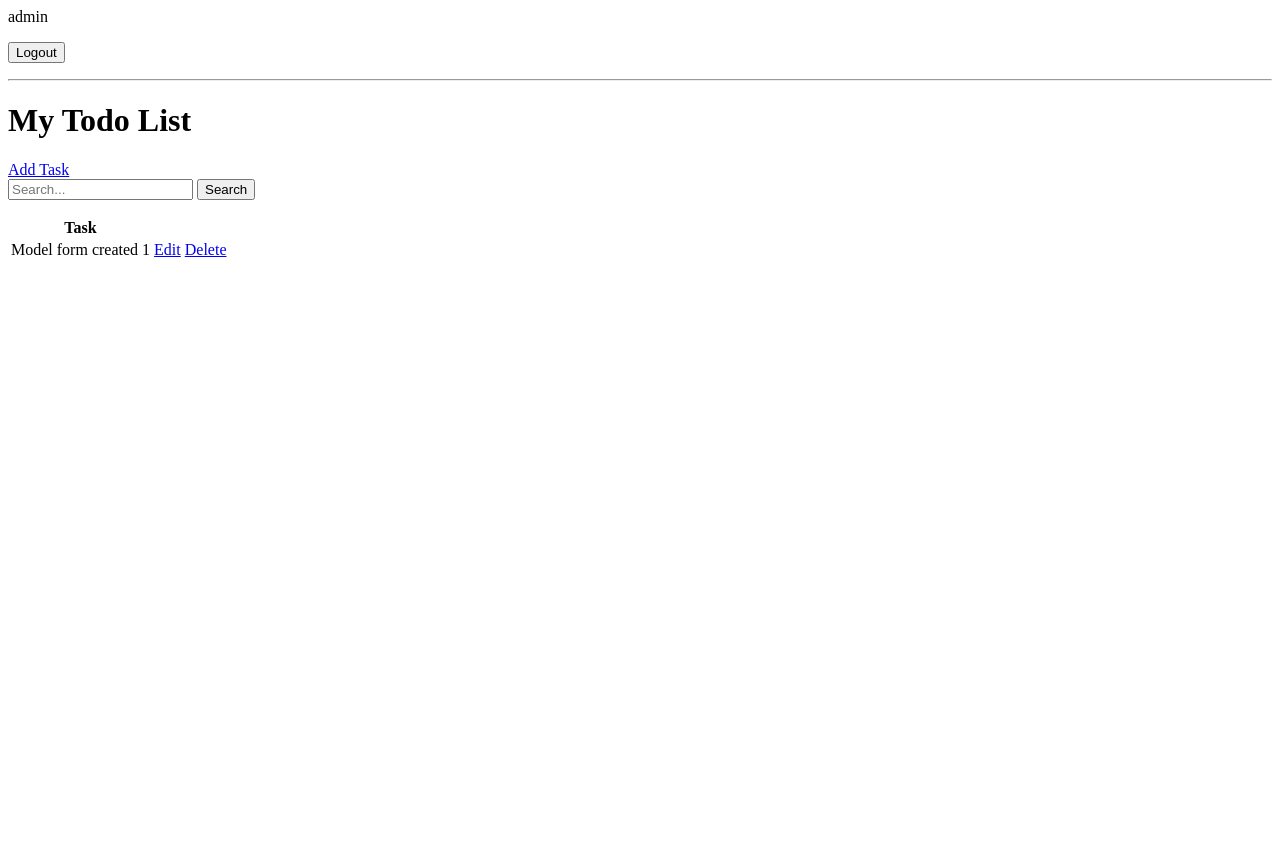
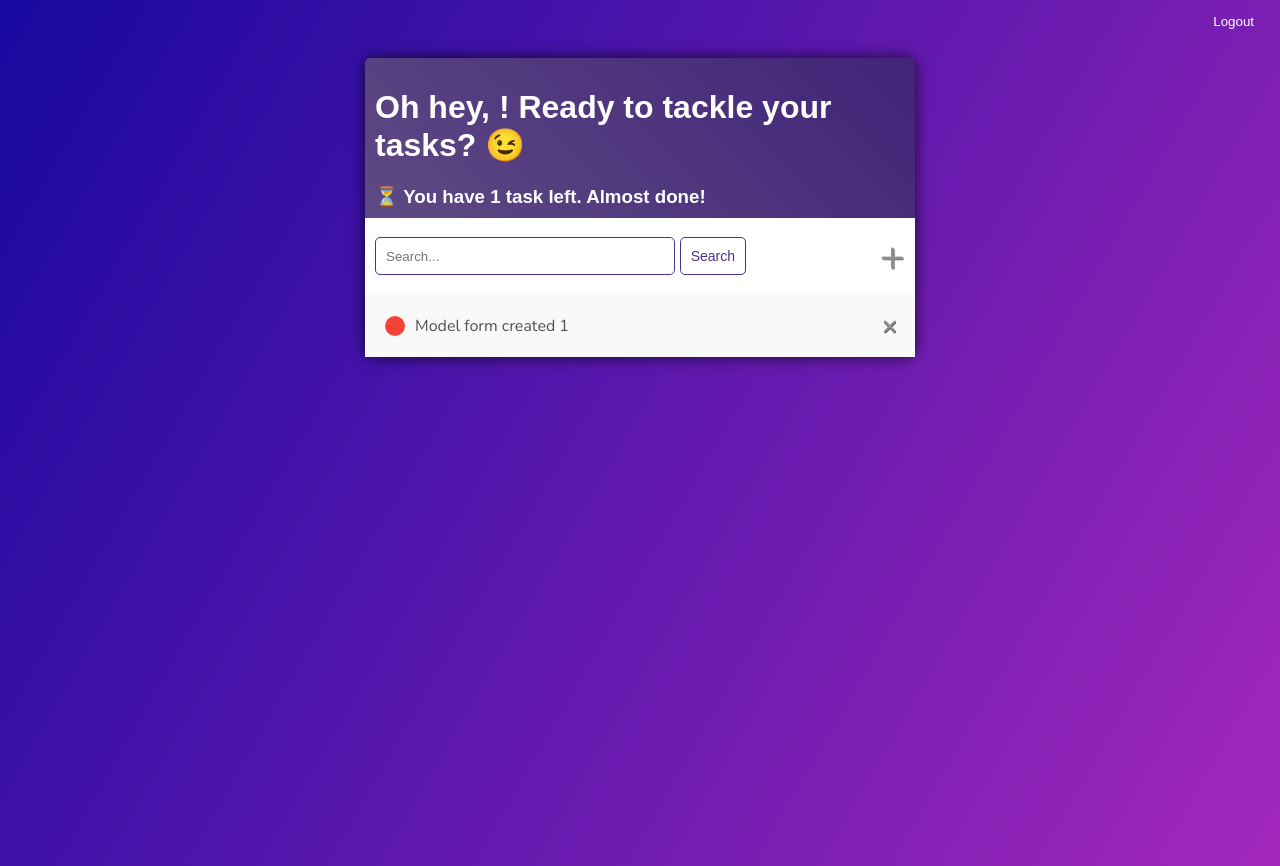
Before and after one commit to finalFlash159/Docker-all-day, a Django app: page /todos/ in a window 1280 px wide. Before the commit the page ends 257 px from the top, so only its background shows below. Run offline with Django 5.2, Linux system fonts and the light colour scheme; a user stored in the database is signed in; data comes from the database, SQL or seed files in the repository; both versions use the stored data as it was after the commit; some libraries are stand-ins or nearby versions.

Commit message:
final todo app

```diff
--- /dev/null
+++ b/Todo-list app/todos/templates/todos/main.html
@@ -0,0 +1,194 @@
+<!DOCTYPE html>
+
+<html>
+    <head>
+        <meta charset="utf-8">
+        <meta http-equiv="X-UA-Compatible" content="IE=edge">
+        <title>To Do Items</title>
+        <meta name="description" content="">
+        <meta name="viewport" content="width=device-width, initial-scale=1">
+        <link rel="stylesheet" href="">
+
+        <link rel="preconnect" href="https://fonts.googleapis.com">
+        <link rel="preconnect" href="https://fonts.gstatic.com" crossorigin>
+        <link href="https://fonts.googleapis.com/css2?family=Nunito:ital,wght@0,200..1000;1,200..1000&display=swap" rel="stylesheet">
+        <link rel="stylesheet" href="https://cdnjs.cloudflare.com/ajax/libs/font-awesome/6.0.0/css/all.min.css">
+        <script src='https://kit.fontawesome.com/a076d05399.js' crossorigin='anonymous'></script><script src='https://kit.fontawesome.com/a076d05399.js' crossorigin='anonymous'></script>
+        <style>
+
+            body{
+                background: linear-gradient(120deg, #17089f, #9a12b5e8);
+                font-family: "Nunito", serif;
+                padding-top: 50px;
+                min-height: 100vh;
+            }
+
+            .container{
+                max-width: 550px;
+                margin: auto;
+                background: #fff;
+                {% comment %} padding: 40px 30px 70px; {% endcomment %}
+                border-radius: 10px;
+                -webkit-box-shadow: 0px 0px 15px 0px rgba(0,0,0,0.75);
+                shadow: 0px 0px 15px 0px rgba(0,0,0,0.75);
+            }
+
+            h1, h2, h3, h4, h5, h6{
+                font-family: "Quicksand", sans-serif;
+
+            }
+
+            a,p{
+                color: #4b5156;
+            }
+
+            .header-bar{
+                display: flex;
+                justify-content: space-between;
+                padding: 10px;
+                border-radius: 5px 5px 0 0;
+                background: linear-gradient(45deg, rgb(94, 74, 131) ,rgb(65, 35, 120));
+                color: #fff;
+            }
+
+            .header-bar a{
+                text-decoration: none;
+                color: #fff;
+            }
+
+            .header-bar .logout{
+                color: #fff;
+                position: absolute;
+                top: 10px;
+                right: 20px;
+            }
+
+            .task-wrapper{
+                display: flex;
+                align-items: center;
+                justify-content: space-between;
+                padding: 20px;
+                background-color: #f9f9f9;
+                border-top: 1
+            }
+
+            .task-title{
+                display: flex;
+                align-items: center;
+            }
+
+            .task-title a{
+                text-decoration: none;
+                color: #4b5156;
+                margin-left: 10px;
+            }
+
+            .task-complete-icon{
+                width: 20px;
+                height: 20px;
+                background-color: #4caf50;
+                border-radius: 50%;
+            }
+
+            .task-incomplete-icon{
+                width: 20px;
+                height: 20px;
+                background-color: #f44336;
+                border-radius: 50%;
+            }
+
+            .delete-link{
+                color:rgb(145, 142, 142);
+                text-decoration: none;
+                font-weight: bold;
+                display: inline-block;
+                transform: scale(1.65);
+                text-shadow: 0.3px 0.3px 0.3px rgb(68, 67, 68);
+                line-height: 0;
+            }
+
+            .delete-link:hover{
+                color: #f44336;
+                text-shadow: 0.3px 0.3px 0.3px rgb(184, 12, 3);
+            }
+
+            #search-add-wrapper{
+                display: flex;
+                justify-content: space-between;
+                padding: 10px;
+                align-items: center;
+            }
+
+            #add-link{
+                font-size: 30px;
+                text-decoration: none;
+                color: rgb(145, 142, 142);
+                font-size: 42px;
+                text-shadow: 1px 1px 1px rgb(117, 117, 122);
+            }
+
+            #add-link:hover{
+                color:rgb(98, 98, 100);
+                text-shadow: 1px 1px 1px rgb(82, 82, 82);
+            }
+
+            input[type="text"],
+            input[type="password"],
+            textarea{
+                padding: 10px;
+                border-radius: 5px;
+                border: 1px solid #4b328d;
+                width: 100%;
+            }
+
+
+
+
+            label{
+                padding-top: 10px !important;
+                display: block;
+            }
+
+            .button{
+                paddinng-left: 20px;
+                padding: 10px 20px;
+                border-radius: 5px;
+                background-color: #fff;
+                color: #4b328d;
+                font-size: 14px;
+                border: 1px solid #4b328d;
+                cursor: pointer;
+                padding: 10px;
+                text-decoration: none;
+            }
+
+            .search-area{
+                display: flex;
+                gap: 5px;
+                justify-content: space-between;
+                width: 70%;
+            }
+
+            .card-body{
+                padding-right: 50px;
+                padding-left: 25px;
+                padding-bottom: 10px;
+            }
+
+            .card-item{
+                margin-bottom: 10px;
+            }
+
+        </style>
+    </head>
+    <body>
+
+        <div class="container">
+            {% block content %}
+
+
+            {% endblock content %}
+        </div>
+
+    </body>
+</html>
--- a/Todo-list app/todos/templates/todos/todo_list.html
+++ b/Todo-list app/todos/templates/todos/todo_list.html
@@ -1,42 +1,84 @@
+{% extends 'todos/main.html' %}
+{% block content %}
 
-{% if request.user.is_authenticated %}
-    <p>{{request.user}}</p>
-    <form action="{% url 'logout' %}" method="POST">
-        {% csrf_token %}
-        <button type="submit">Logout</button>
+<div class="header-bar">
+    <div>
+        <h1> Oh hey, {{ request.user.first_name|title }}! Ready to tackle your tasks? 😉</h1>
+        <h3 style="margin: 0;">
+            {% if count == 0 %}
+                🎉 You have no pending tasks! Enjoy your free time! 🎉
+            {% elif count == 1 %}
+                ⏳ You have 1 task left. Almost done!
+            {% elif count <= 5 %}
+                🔥 Only {{ count }} tasks left! Keep going!
+            {% else %}
+                🚀 You have {{ count }} tasks remaining. Stay focused!
+            {% endif %}
+        </h3>
+
+        {% if request.user.is_authenticated %}
+        {% comment %} <p>{{request.user}}</p> {% endcomment %}
+        <form class="logout" id="logout-form" method="POST" action="{% url 'logout' %}">
+            {% csrf_token %}
+            <button type="link" style="background: none; border: none; color: #fff; cursor: pointer;">
+                Logout
+            </button>
+        </form>
+
+        {% else %}
+        <a href="{% url 'login' %}">Login</a>
+
+        {% endif %}
+
+    </div>
+</div>
+
+<div id="search-add-wrapper">
+    <form class="search-area" method="GET" >
+        <input type="text" name="search-area" placeholder="Search..." value="{{search_input}}">
+        <input class="button" type="submit" value="Search">
     </form>
+    <a id="add-link" href="{% url 'task-create' %}">&#x2b;</a>
+</div>
 
-{% else %}
+<div class="task-item-wrapper">
 
-<a href="{% url 'login' %}">Login</a>
-
-{% endif %}
+    {% for todo in todos %}
+    <div class="task-wrapper">
+        {% if todo.completed %}
+        {% comment %} <input type="checkbox" id="task-{{todo.id}}" checked> {% endcomment %}
+        <div class="task-title">
+            <div class="task-complete-icon"></div>
+            <i><s><a href="{% url 'task-update' todo.id %}">{{todo}}</a></s></i> {# This is the strikethrough effect for completed tasks #}
+        </div>
+        <a class="delete-link" href="{% url 'task-delete' todo.id %}">&times;</a> {% comment %} This is the 'x' symbol for deleting a task {% endcomment %}
+        {% else %}
+        <div class="task-title">
+            <div class="task-incomplete-icon"></div>
+            <a href="{% url 'task-update' todo.id %}">{{todo}}</a>
+        </div>
+        <a class="delete-link" href="{% url 'task-delete' todo.id %}">&times;</a>
+        {% endif %}
+    </div>
 
 
-<hr>
+    {% empty %}
+    <h3 style="margin: 10px; padding-bottom: 10px;">Your list is empty! Let's add a task 📋</h3>
+    {% endfor %}
+
+</div>
+
+
+
+
+{% comment %} <hr>
 <h1>My Todo List</h1>
-<a href="{% url 'task-create' %}">Add Task</a>
+
 
 <form method="GET">
     <input type="text" name="search-area" placeholder="Search..." value="{{search_input}}">
     <input type="submit" value="Search">
-</form>
+</form> {% endcomment %}
 
-<table>
-    <tr>
-        <th>Task</th>
-        <th> </th>
-        <th> </th>
-    </tr>
-    {% for todo in todos %}
-    <tr>
-        <td>{{ todo.title }}</td>
-        {% comment %} <td><a href="{% url 'todo_detail' todo.id %}">View</a></td> {% endcomment %}
-        <td><a href="{% url 'task-update' todo.id %}">Edit</a></td>
-        <td><a href="{% url 'task-delete' todo.id %}">Delete</a></td>
-    </tr>
-    {% empty %}
-    <tr>
-        <td colspan="3">No todos found.</td>
-    {% endfor %}
-</table>
+
+{% endblock content %}
--- a/Todo-list app/todos/views.py
+++ b/Todo-list app/todos/views.py
@@ -14,6 +14,9 @@
 from django.contrib.auth import login # Để đăng nhập người dùng
 
 
+from .forms import CustomUserCreationForm # Thêm form tạo người dùng tuỳ chỉnh (thêm trường your_name)
+
+
 from .models import Todo
 
 
@@ -27,12 +30,14 @@
 
 class RegisterPage(FormView):
     template_name = 'todos/register.html'
-    form_class = UserCreationForm
+    form_class = CustomUserCreationForm
     redirect_authenticated_user = True # Nếu người dùng đã đăng nhập thì sẽ redirect về trang chính
     success_url = reverse_lazy('todo_list')
 
     def form_valid(self, form): # Khi form hợp lệ
-        user = form.save() # Lưu người dùng
+        user = form.save(commit=False)  # Tạo user nhưng chưa lưu vào database
+        user.first_name = form.cleaned_data['your_name']  # Gán your_name vào first_name
+        user.save()  # Lưu user vào database
         if user is not None:
             login(self.request, user) # Đăng nhập người dùng
         return super(RegisterPage, self).form_valid(form) # Gọi phương thức form_valid của class cha
```
Also changed, not shown: Todo-list app/todos/forms.py (added, +10 -0 lines), Todo-list app/todos/templates/todos/login.html (+15 -1 lines), Todo-list app/todos/templates/todos/register.html (+33 -7 lines), Todo-list app/todos/templates/todos/task_confirm_delete.html (+20 -6 lines), Todo-list app/todos/templates/todos/task_form.html (+19 -7 lines), Todo-list app/db.sqlite3, 3 other files.
